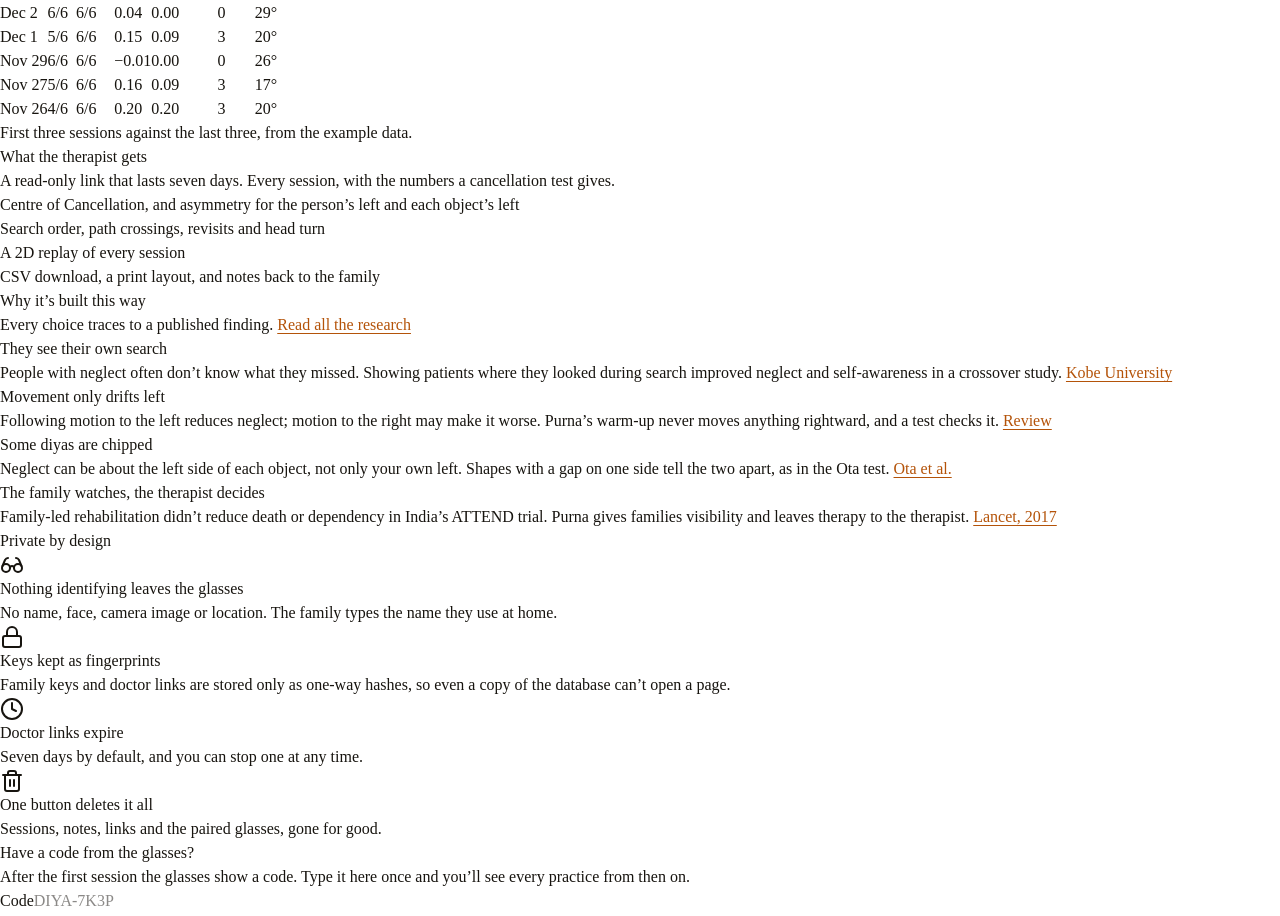
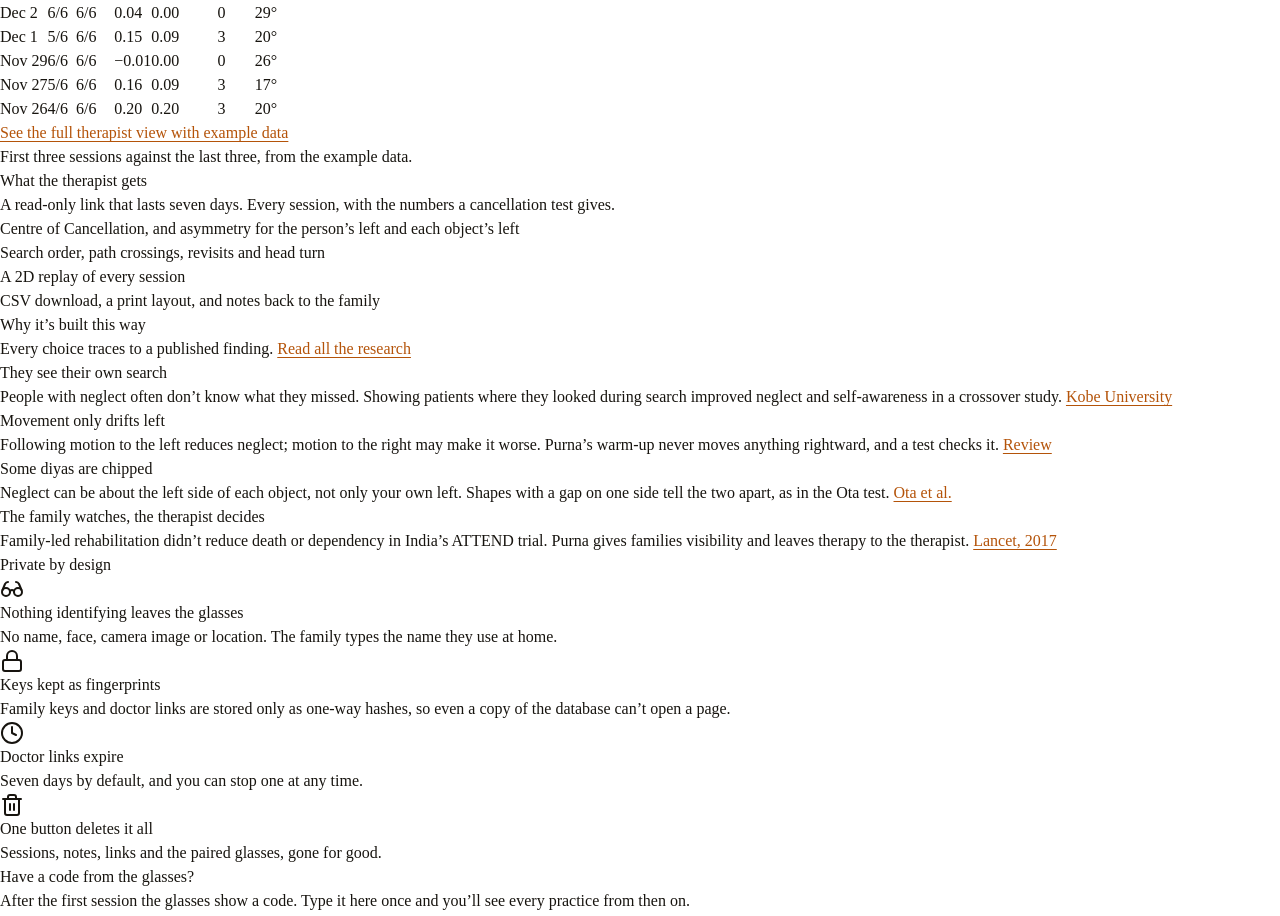
Before and after one commit to harshbhx/purna, a React (Vite) app in the folder family/web/: page / in a window 1280 px wide. Shown: the part 7647-8563 px from the top of the page. Built offline with nearby package versions, Linux system fonts and the light colour scheme.

Commit message:
Link the example therapist view from the landing

```diff
--- a/family/web/src/pages/Landing.tsx
+++ b/family/web/src/pages/Landing.tsx
@@ -250,6 +250,7 @@ export function Landing({ demo, onPaired, onExample }: { demo: SessionJson[]; on
                     ))}
                   </TableBody>
                 </Table>
+                <p className="m-0 mt-4 text-[15px]"><a id="doctor-demo-link" href="/doctor#demo">See the full therapist view with example data</a></p>
               </div>
               <p className="mt-2 mb-0 text-[13px] text-muted-foreground">First three sessions against the last three, from the example data.</p>
             </div>
```
